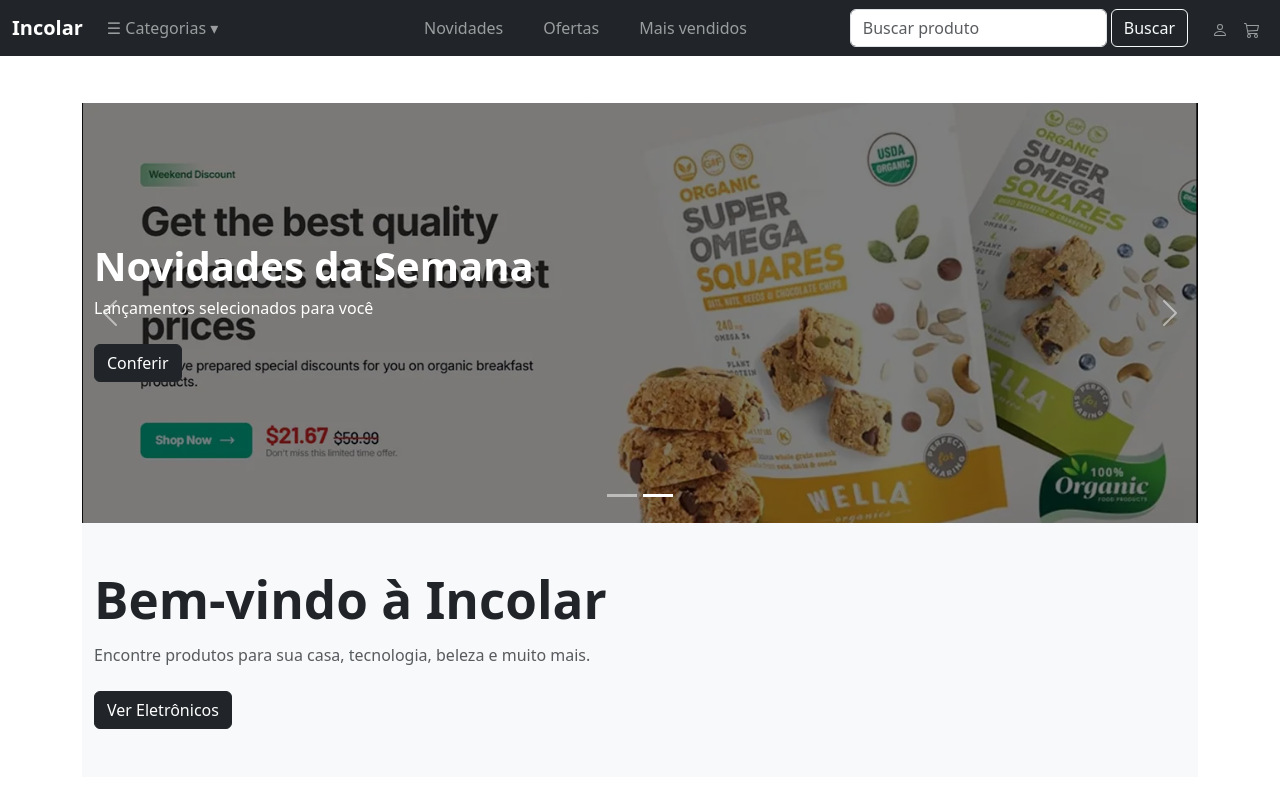
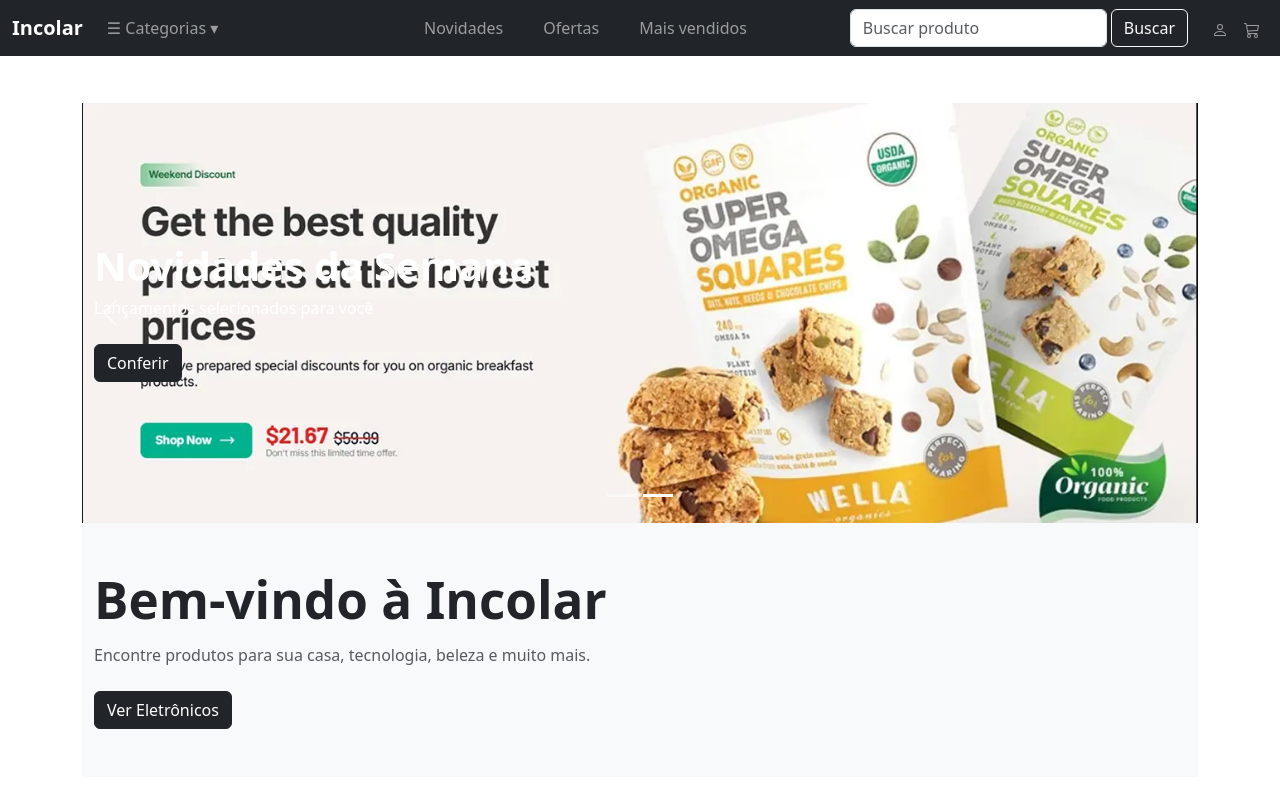
Before and after one commit to dcs30000/landingPage-reactjsBootstrap, a React (Vite) app: page / in a window 1280 px wide. Shown: the top 800 px of the page. Built offline with nearby package versions, Linux system fonts and the light colour scheme.

Commit message:
criando um novo slide carousel

```diff
--- a/src/pages/Home/Home.css
+++ b/src/pages/Home/Home.css
@@ -28,8 +28,13 @@
 }
 
 .hero-slide-2 {
-  background: linear-gradient(rgba(0,0,0,.5), rgba(0,0,0,.5)),
-              url('/public/banner2.png') center/cover no-repeat;
+  /*background: linear-gradient(rgba(0,0,0,.5), rgba(0,0,0,.5)),
+              url('/public/banner2.png') center/cover no-repeat;*/
+  background: url('/public/banner2.png') center/cover no-repeat;
+}
+
+.hero-slide-3 {
+  background: url('/public/banner3.png') center/cover no-repeat;
 }
 
 /* Ajusta posição do texto do carousel */
```
